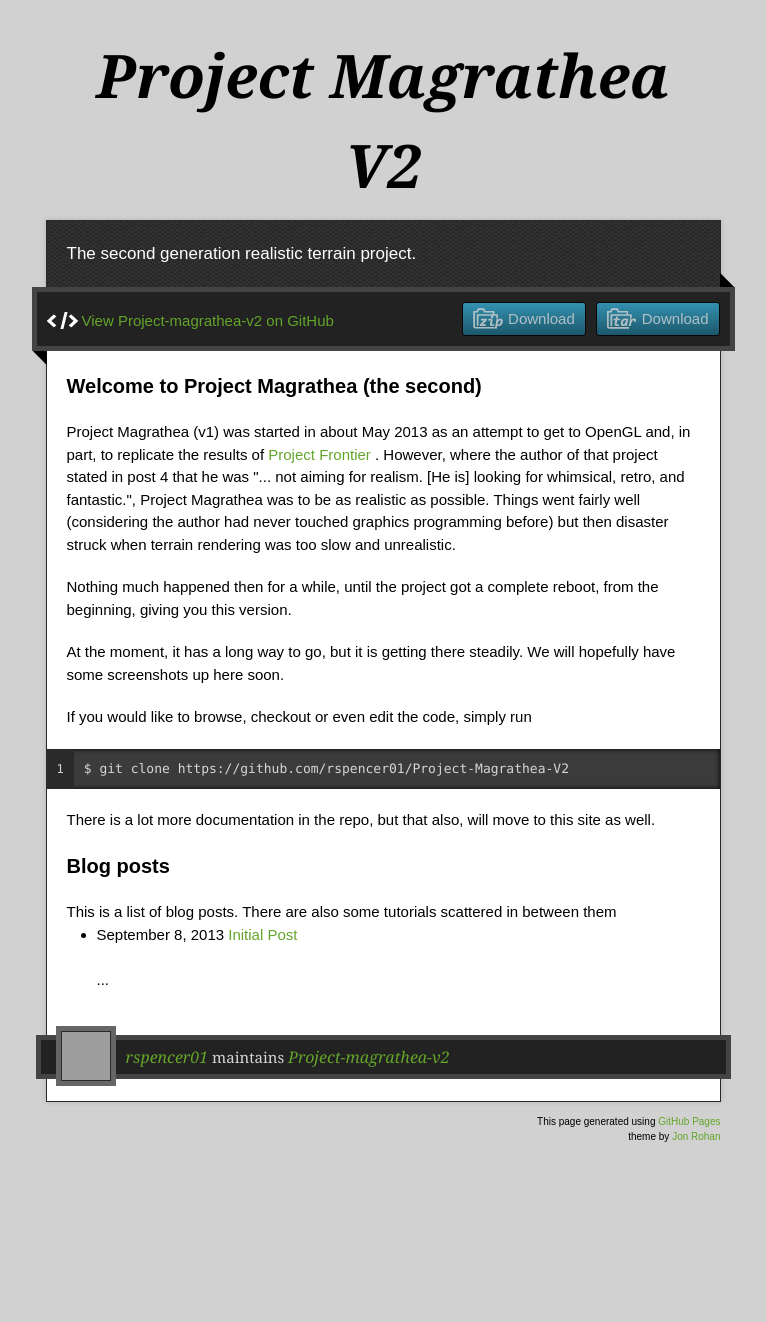
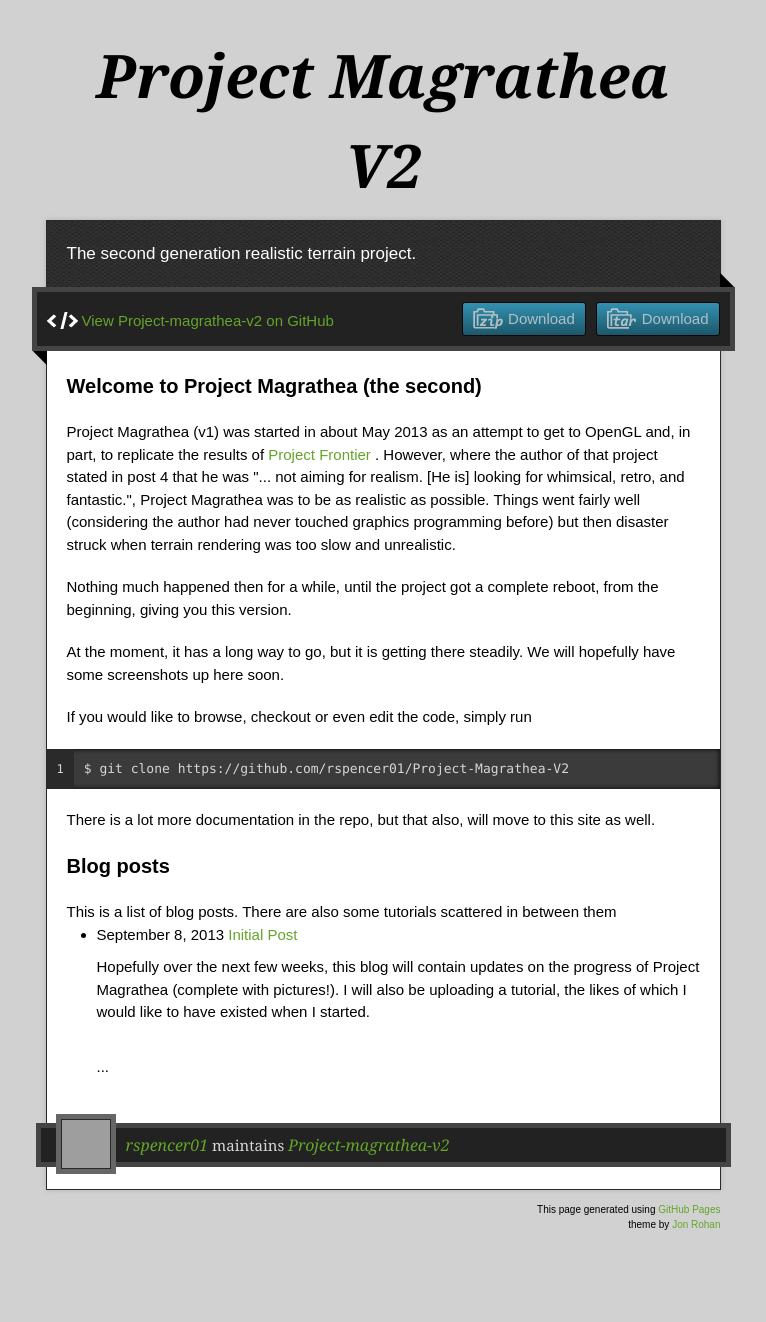
Before and after one commit to rspencer01/Project-Magrathea-V2, a Jekyll site: the page built from index.html, in a window 1280 px wide. Shown: the whole page, without its empty margins (257-1023 px from the left). Built offline with Jekyll 4.4.1, drawn with Linux system fonts in a browser that asks for light colours; nearby versions of some CDN libraries; Markdown is read by kramdown in place of the engine named in the settings; before the commit the page ends 1234 px from its top, so only the background shows below that; grey boxes are pictures that could not be loaded.

Commit message:
Fatal mispellings

```diff
--- a/_layouts/post.html
+++ b/_layouts/post.html
@@ -4,7 +4,7 @@ layout: layout
 
 <div class="content">
   <div id="post">
-    <h1>Post: {{ page.title }}</h1>
+    <h1>Post: {{ post.title }}</h1>
     {{ content }}
   </div>
 </div>
--- a/index.html
+++ b/index.html
@@ -25,7 +25,7 @@ was to be as realistic as possible.  Things went fairly well (considering the au
       {% for post in site.posts %}
       <li>
 	<span>{{ post.date | date: "%B %e, %Y" }}</span> <a href="http://rspencer01.github.io/Project-Magrathea-V2{{ post.url }}">{{ post.title }}</a>
-	  <p> {{post.exerpt }}<br>...</p>
+	  <p> {{post.excerpt }}<br>...</p>
       </li>
       {% endfor %}
     </ul>
```
